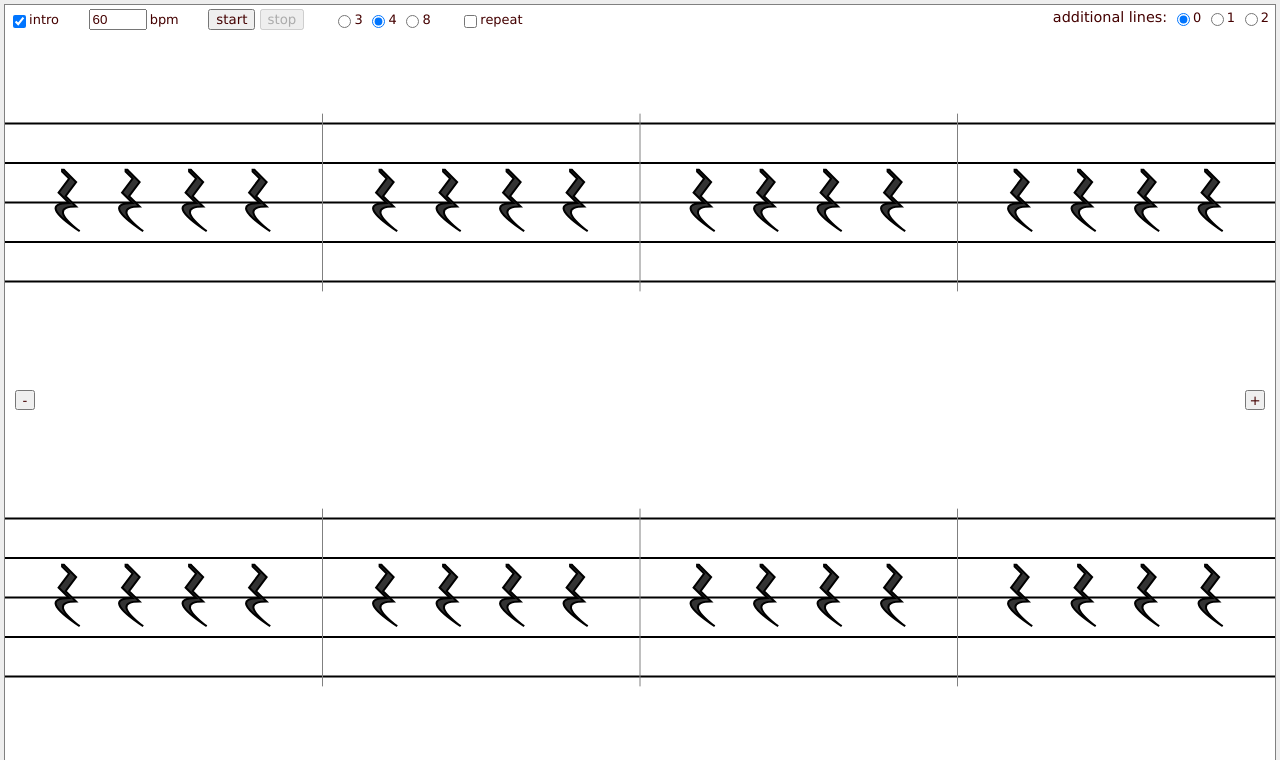
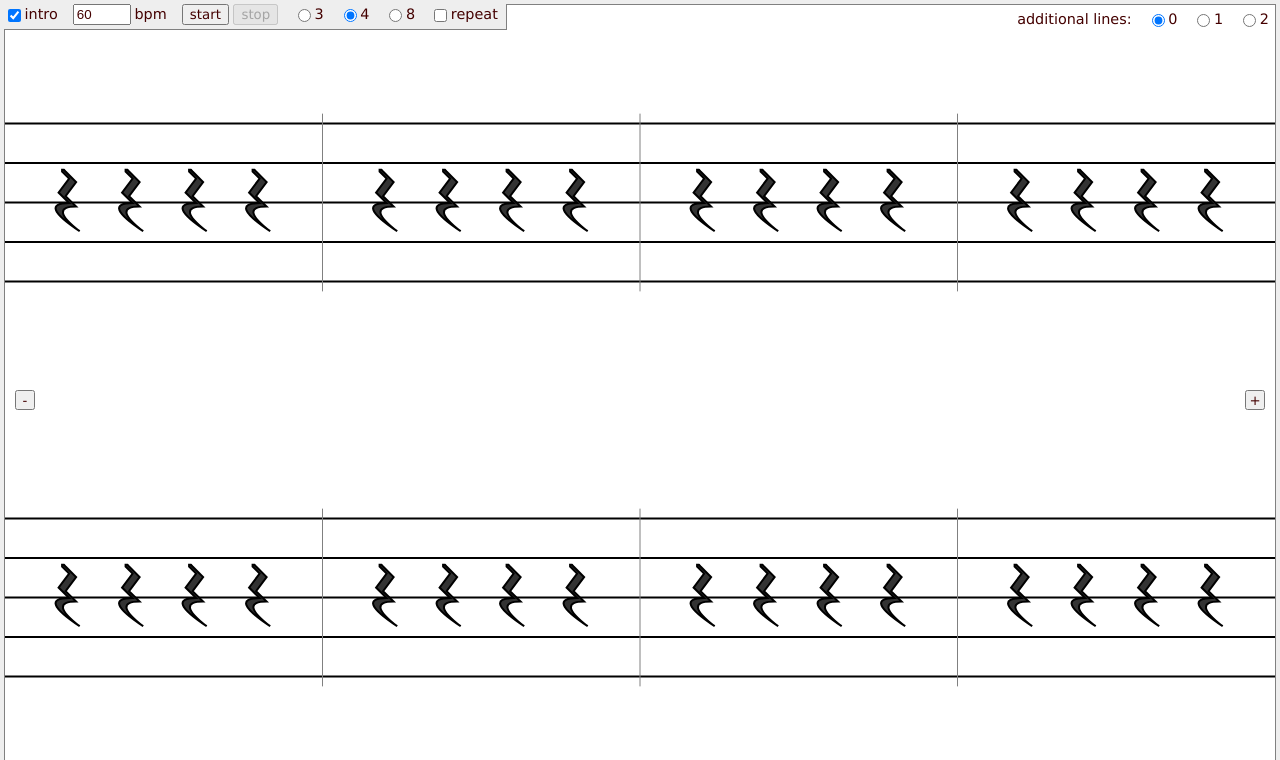
Before and after one commit to crisstanza/Sight-Reading-Training, a plain HTML site: page index.html in a window 1280 px wide. Shown: the top 760 px of the page. Drawn offline with Linux system fonts and the light colour scheme.

Commit message:
Small layout enhancements.

```diff
--- a/css/index.css
+++ b/css/index.css
@@ -11,18 +11,16 @@ button:not([disabled="disabled"]) { color: inherit; }
 svg { width: 100%; height: 100%; background-color: white; border: 1px solid gray; }
 
 div.controls { position: fixed; padding: 5px; color: #400; z-index: 1; }
-div.controls, div.controls label { font-size: 0.9em; }
+div.controls label { font-size: 0.9em; }
+div.controls label:not(:last-child) { margin-right: 10px; }
 div.controls label input[type="checkbox"], div.controls label input[type="radio"] { vertical-align: text-top; margin-right: -1px; }
 div.controls label input[type="number"] { width: 50px; margin-right: -1px; }
 div.controls label input[type="number"]:not([disabled="disabled"]) { color: inherit; }
 
-div.metro-control {  }
+div.metro-control { padding: 0 8px 4px 0; background-color: #EEE; border-right: 1px solid gray; border-bottom: 1px solid gray;  }
 div.audio-format-control { right: 6px; bottom: 6px; z-index: 1; }
 div.audio-quality-control { left: 6px; bottom: 6px; z-index: 1; }
 div.staff-control { color: #400; right: 6px; }
-
-div.metro-control label.speed, div.metro-control label.buttons, div.metro-control label.intro { margin-right: 25px; }
-div.metro-control label.repeat { margin-left: 25px; }
 
 div.footer { position: relative; bottom: 37px; text-align: center; opacity: 0.5; }
 
--- a/index.html
+++ b/index.html
@@ -29,19 +29,19 @@
 			<label class="repeat"><input id="cb-repeat" type="checkbox" /> repeat</label>
 		</div>
 		<div class="controls staff-control">
-			additional lines:
+			<label>additional lines:</label>
 			<label class="lines"><input name="rb-extra-lines" type="radio" value="0" checked="checked" /> 0</label>
 			<label class="lines"><input name="rb-extra-lines" type="radio" value="1" /> 1</label>
 			<label class="lines"><input name="rb-extra-lines" type="radio" value="2" /> 2</label>
 		</div>
 		<div class="controls audio-format-control">
-			audio format:
+			<label>audio format:</label>
 			<label class="lines"><input name="rb-audio-format" type="radio" value="aif" /> .aif</label>
 			<label class="lines"><input name="rb-audio-format" type="radio" value="mp3" checked="checked" /> .mp3</label>
 			<label class="lines"><input name="rb-audio-format" type="radio" value="wav" /> .wav</label>
 		</div>
 		<div class="controls audio-quality-control">
-			audio quality:
+			<label>audio quality:</label>
 			<label class="lines"><input name="rb-audio-quality" type="radio" value="high" /> high</label>
 			<label class="lines"><input name="rb-audio-quality" type="radio" value="low" checked="checked" /> low</label>
 		</div>
```
